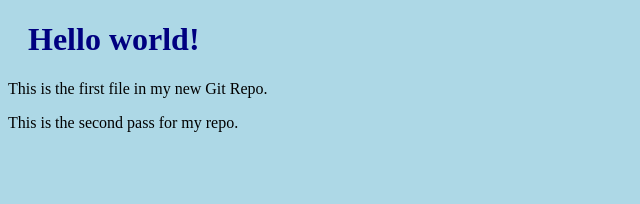
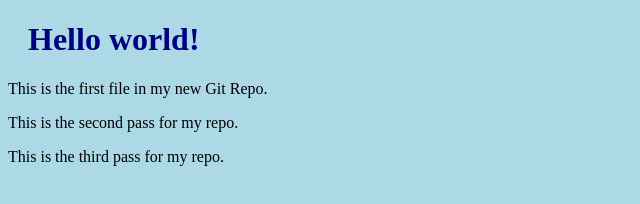
Before and after one commit to arafathbaig87/devopsrepo1, a plain HTML site: page index.html in a window 1280 px wide. Shown: the whole page, without its empty margins (0-640 px from the left). Drawn offline with Linux system fonts and the light colour scheme.

Commit message:
Second pass of the code

```diff
--- a/index.html
+++ b/index.html
@@ -11,5 +11,7 @@
 
 <p>This is the second pass for my repo.</p>
 
+ <p>This is the third pass for my repo.</p>
+
 </body>
 </html>
```
